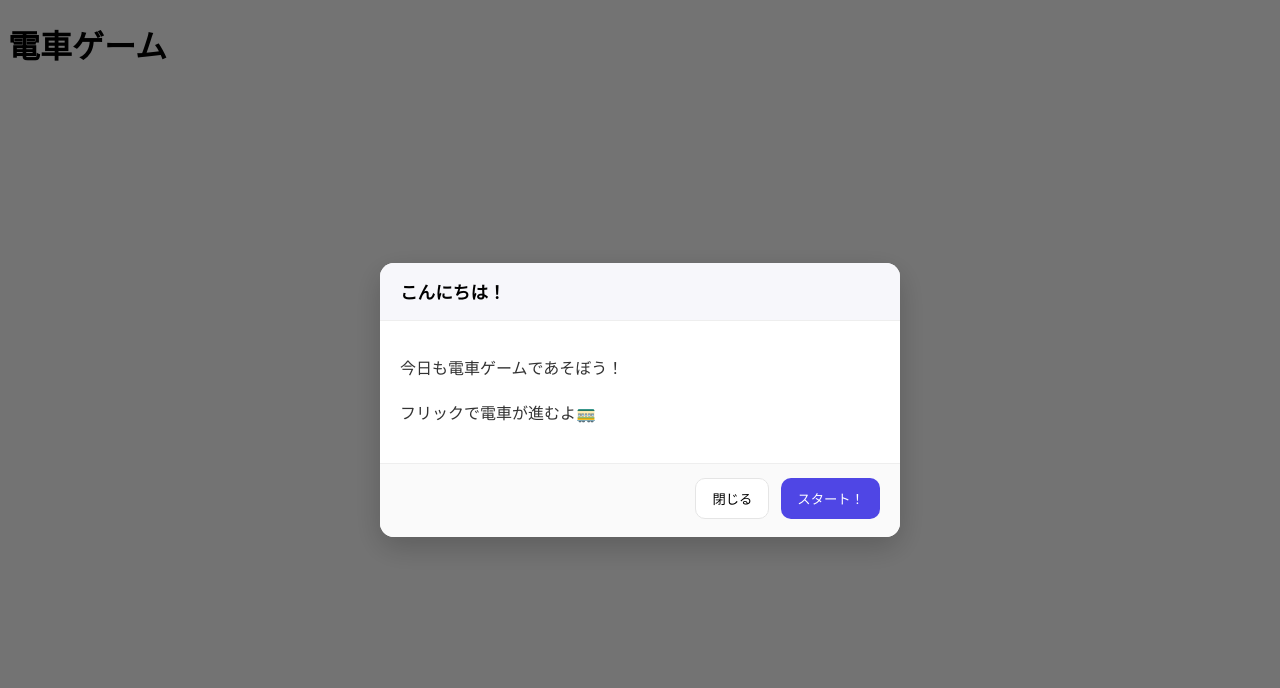
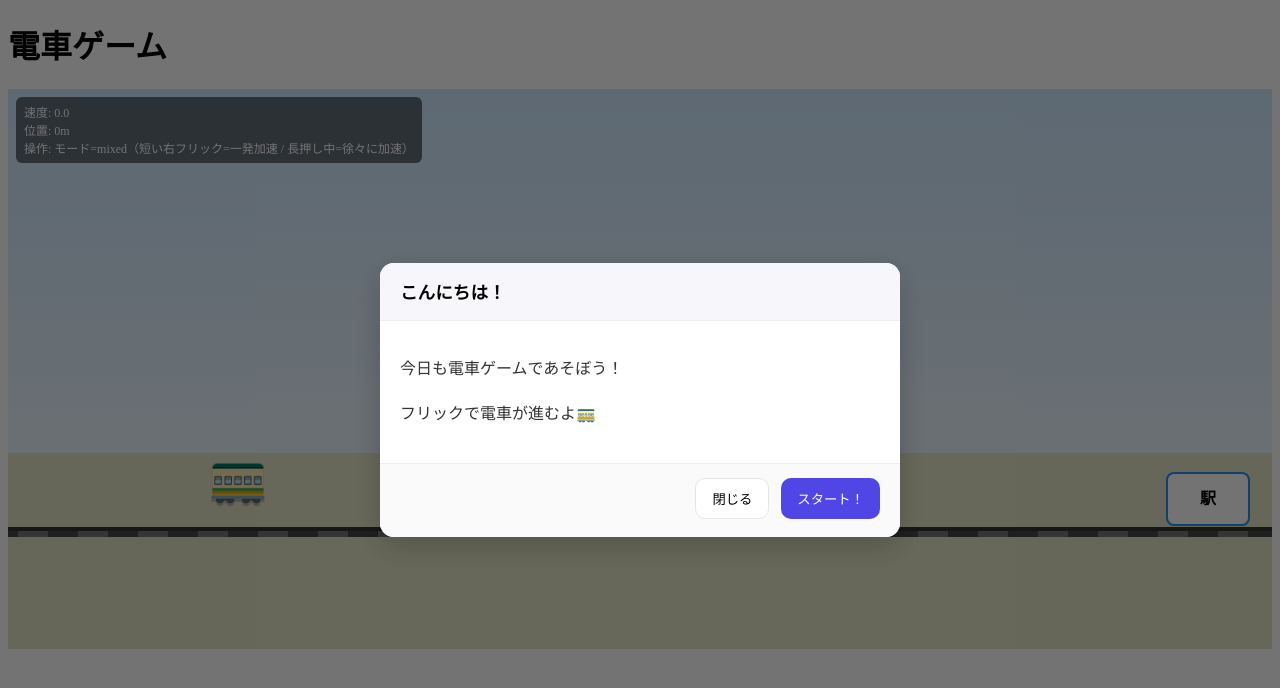
Before and after one commit to menma0214/train_game, a Vue app: page / in a window 1280 px wide. Shown: the top 688 px of the page. Built offline with nearby package versions, Linux system fonts and the light colour scheme.

Commit message:
feature/game base creation

```diff
--- a/src/App.vue
+++ b/src/App.vue
@@ -1,3 +1,331 @@
-<template><h1>電車ゲーム</h1></template>
-<script setup lang="ts"></script>
-<style scoped></style>
+<template>
+  <h1>電車ゲーム</h1>
+  <!-- @に関してはこちらを参照：https://ja.vuejs.org/guide/essentials/event-handling.html -->
+  <!-- インラインハンドラー：直接処理を書く  例：<button @click="count++">button</button> -->
+  <!-- メソッドハンドラー：関数自体をかく：  例：<button @click="countUP">button</button>  -->
+  <!-- function countUP(){
+    count.value++;
+  } -->
+  <div class="game" ref="gameRoot" @contextmenu.prevent>
+    <div class="sky"></div>
+    <div class="ground"></div>
+    <div class="track"></div>
+
+    <!-- 駅 -->
+    <!-- left:はcssプロパティ -->
+    <div v-for="(st, i) in stations" :key="i" class="station" :style="{ left: (st.x - cameraX) + 'px' }" @pointerdown.prevent="onStationTap(i)" :data-active="st.active">駅</div>
+
+    <!-- 電車 -->
+    <div class="train" :style="{ transform: `translateX(${trainX - cameraX}px)` }" @pointerdown="onPointerDown" @pointermove="onPointerMove" @pointerup="onPointerUp" @pointercancel="onPointerUp">
+      <div class="car">🚃</div>
+      <div class="caption" v-if="arrivedFlash">到着！</div>
+    </div>
+
+    <div class="hud">
+      <div>速度: {{ speed.toFixed(1) }}</div>
+      <div>位置: {{ trainX.toFixed(0) }}m</div>
+      <div>操作: モード=mixed（短い右フリック=一発加速 / 長押し中=徐々に加速）</div>
+    </div>
+  </div>
+</template>
+
+<script lang="ts">
+import { onMounted, onUnmounted, reactive, ref, toRefs } from 'vue'
+
+// ====== 操作モード定義（mixed 固定）======
+const CTRL_MODE = 'mixed' as 'flick' | 'hold' | 'mixed'
+// パラメータ調整
+const FLICK_PX   = 30   // フリック最小移動量(px)
+const HOLD_MS    = 120  // これ未満はフリック扱い、以上は長押し加速優先
+const HOLD_ACCEL = 0.20 // 長押し中のフレーム毎加速量
+const STATION_INTERVAL = 600;
+const STATION_COUNT = 8;
+const FIRST_STATION_X = 400;
+
+export default {
+  setup() {
+    // 物理ステート
+    const state = reactive({
+      trainX: 0,
+      speed: 0,
+      cameraX: 0,
+      friction: 0.98,
+      accelPerFlick: 2.5,
+      maxSpeed: 20,
+      arrivedFlash: false,
+      stations: [] as { x: number; active: boolean} [],
+      // 入力状態
+      isHolding: false,
+      lastDx: 0,
+      pressTs: 0
+    })
+
+    const gameRoot = ref<HTMLElement | null>(null)
+
+    // 入力（ポインタ）
+    let pointerDown = false
+    let startX = 0
+    let lastPointerX = 0
+
+    function initStations(){
+      state.stations.length = 0;
+      for (let i = 0; i < STATION_COUNT; i++){
+        const x =FIRST_STATION_X + i * STATION_INTERVAL;
+        state.stations.push({x, active: true});
+      }
+    }
+
+    function recycleStations() {
+      const LOOP_LENGTH = STATION_INTERVAL * STATION_COUNT;
+      const recycleStations = state.cameraX - 1000;//ここでどのくらい後ろまで見切れたら送るか（適度に大きく）調節する
+
+      for (const st of state.stations) {
+        if(st.x < recycleStations) {
+          //1週分前へ送る（必要に応じて何個でも）
+          st.x += LOOP_LENGTH;
+          //ループしてきた駅は再び未通過に戻す（また到着演出を出すため）
+          st.active = true;
+        }
+      }
+    }
+
+    function onPointerDown(e: PointerEvent | TouchEvent) {
+      pointerDown = true
+      state.isHolding = true
+      state.lastDx = 0
+      state.pressTs = performance.now()
+
+      const x =
+        (e as PointerEvent).clientX ??
+        (e as TouchEvent).touches?.[0]?.clientX ??
+        0
+      startX = x
+      lastPointerX = x
+
+      // 要素外に出ても追従（対応外ブラウザは無視）
+      ;(e.target as Element | null)?.setPointerCapture?.(
+        (e as PointerEvent).pointerId ?? 0
+      )
+    }
+
+    function onPointerMove(e: PointerEvent | TouchEvent) {
+      if (!pointerDown) return
+      const x =
+        (e as PointerEvent).clientX ??
+        (e as TouchEvent).touches?.[0]?.clientX ??
+        0
+      lastPointerX = x
+      state.lastDx = Math.max(0, lastPointerX - startX) // 右方向のみ
+
+      // mixed：一定時間以上の押下なら押している間ずっと加速
+      const elapsed = performance.now() - state.pressTs
+      if (CTRL_MODE === 'mixed' && elapsed >= HOLD_MS && state.lastDx > 0) {
+        state.speed = Math.min(state.speed + HOLD_ACCEL, state.maxSpeed)
+      }
+    }
+
+    function onPointerUp() {
+      if (!pointerDown) return
+      pointerDown = false
+      state.isHolding = false
+
+      const dx = state.lastDx
+      const elapsed = performance.now() - state.pressTs
+      if (CTRL_MODE === 'mixed') {
+        const treatedAsFlick = elapsed < HOLD_MS && dx > FLICK_PX
+        if (treatedAsFlick) {
+          state.speed = Math.min(
+            state.speed + state.accelPerFlick,
+            state.maxSpeed
+          )
+        }
+        // 長押し扱いの時は move 中に加速済み
+      }
+    }
+
+    // 駅タップで停車（ブレーキ演出）
+    function onStationTap(index: number) {
+      const st = state.stations[index]
+      //短時間ブレーキさせて駅の位置にとめる
+      const start = performance.now()
+      const duration = 120 //100~160が体感でベスト
+      const startX = state.trainX
+      //現在速度から滑らかに0へ
+      const initialSpeed = state.speed
+      const easeOut = (t: number) => 1 - Math.pow(1 - t, 3)
+      const anim = () => {
+        const t = Math.min(1, (performance.now() - start) / duration)
+        const k = easeOut(t)
+
+        //位置を補完しながら駅へ寄せる
+        state.trainX = startX + (st.x - startX) * k
+        //速度も補完しながら0に
+        state.speed = initialSpeed * (1 - k)
+
+        if (t < 1) {
+          requestAnimationFrame(anim)
+        } else {
+          //完了
+          state.trainX = st.x
+          state.speed = 0
+          if (st.active) st.active = false
+          state.arrivedFlash = true
+          setTimeout(() => (state.arrivedFlash = false), 1000)
+        }
+      }
+
+      requestAnimationFrame(anim)
+    }
+
+    // 駅通過時の到着フラッシュ
+    function checkArrival() {
+      for (const st of state.stations) {
+        if (st.active && Math.abs(state.trainX - st.x) < 30) {
+          st.active = false
+          state.arrivedFlash = true
+          setTimeout(() => (state.arrivedFlash = false), 800)
+        }
+      }
+    }
+
+    // メインループ
+    let raf = 0
+    const tick = () => {
+      state.trainX += state.speed
+
+      // 摩擦減衰＆上限
+      state.speed *= state.friction
+      if (state.speed < 0.05) state.speed = 0
+      if (state.speed > state.maxSpeed) state.speed = state.maxSpeed
+
+      // カメラ追従
+      const desired = state.trainX - 200
+      state.cameraX += (desired - state.cameraX) * 0.1
+
+      checkArrival();
+      recycleStations();
+      raf = requestAnimationFrame(tick)
+    }
+
+    onMounted(() => {
+      initStations();
+      if (gameRoot.value) gameRoot.value.style.touchAction = 'none'
+      raf = requestAnimationFrame(tick)
+    })
+    onUnmounted(() => cancelAnimationFrame(raf))
+
+    return {
+      ...toRefs(state),
+      gameRoot,
+      onPointerDown,
+      onPointerMove,
+      onPointerUp,
+      onStationTap
+    }
+  }
+}
+</script>
+
+<style scoped>
+.game {
+  position: relative;
+  width: 100%;
+  height: 70vh;
+  overflow: hidden;
+  background: #cfe9ff;
+  user-select: none;
+  touch-action: none;
+}
+
+.sky {
+  position: absolute;
+  inset: 0;
+  background:
+  linear-gradient(#cfe9ff, #eaf6ff 60%);
+  z-index: 0;
+}
+
+.ground {
+  position: absolute;
+  left: 0;
+  right: 0;
+  bottom: 0;
+  height: 35%;
+  background: #e5e5c7;
+  z-index: 1;
+}
+
+.track {
+  position: absolute;
+  left: -2000px;
+  right: -2000px;
+  bottom: 20%;
+  height: 10px;
+  background: repeating-linear-gradient(to right, #444, #444 30px, #777 30px, #777 60px);
+  box-shadow: 0 4px 0 #333 inset;
+  z-index: 2;
+}
+
+.station {
+  position: absolute;
+  bottom: 22%;
+  width: 80px;
+  height: 50px;
+  line-height: 50px;
+  text-align: center;
+  font-weight: bold;
+  background: #fff; border: 2px solid #444;
+  border-radius: 8px;
+  transform: translateX(-50%);
+  z-index: 3;
+  cursor: pointer;
+  transition: transform 0.2s ease;
+  touch-action: none;
+}
+
+.station[data-active="true"] { border-color: #2d8cf0; }
+.station:active { transform: translateX(-50%) scale(0.95); }
+
+.train {
+  position: absolute; bottom: 25%;
+  width: 100px; height: 60px;
+  transform: translateX(0);
+  transition: transform 0.05s linear;
+  z-index: 4; pointer-events: auto;
+}
+
+.car {
+  font-size: 48px;
+  filter: drop-shadow(0 3px 0 rgba(0,0,0,0.2));
+}
+
+.caption {
+  position: absolute;
+  top: -40px;
+  left: 50%;
+  transform: translateX(-50%);
+  padding: 4px 8px;
+  background: #fffa;
+  border: 1px solid #333;
+  border-radius: 6px;
+  animation: flash 0.8s ease;
+}
+
+@keyframes flash {
+  0% { transform: translateX(-50%) scale(0.8); opacity: 0; }
+  40% { opacity: 1; }
+  100% { transform: translateX(-50%) scale(1.05); opacity: 0; }
+}
+
+.hud {
+  position: absolute;
+  left: 8px;
+  top: 8px;
+  background: #0008;
+  color: #fff;
+  font-size: 12px;
+  padding: 6px 8px;
+  border-radius: 6px;
+  z-index: 10;
+}
+</style>
```
